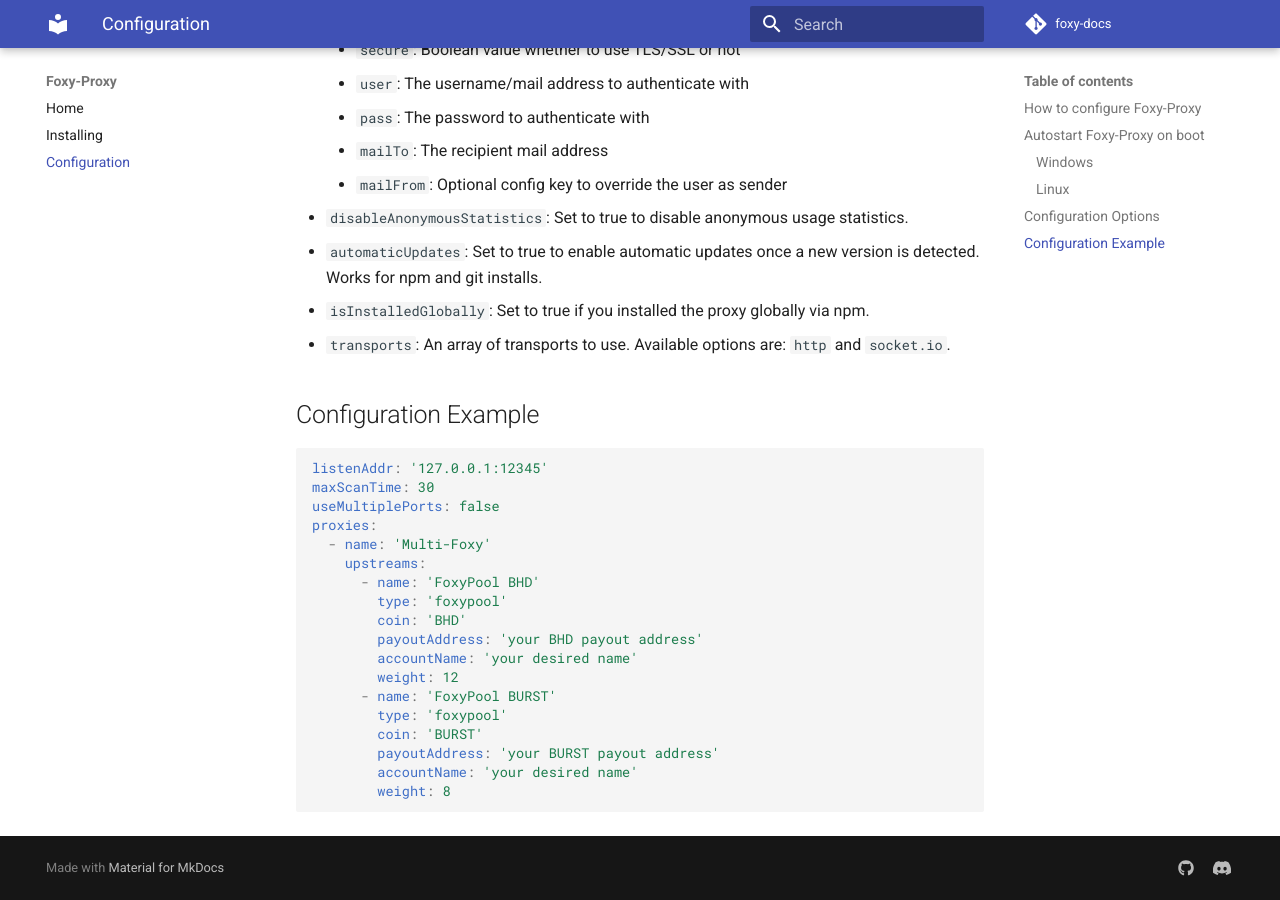
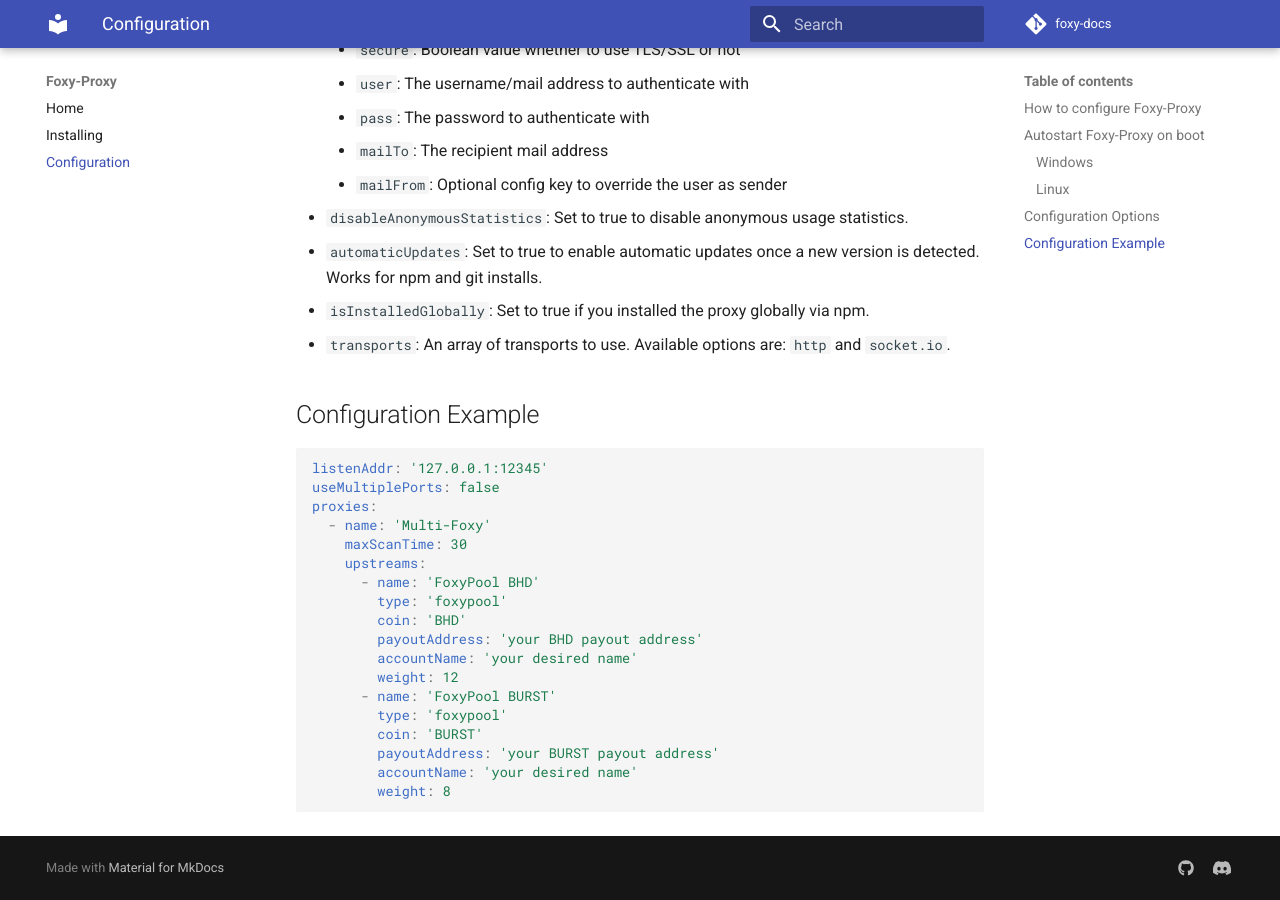
Before and after one commit to foxypool/docs, an MkDocs documentation site: the page built from docs/foxy-proxy/configuration.md, in a window 1280 px wide and 900 px high, scrolled down 4876 px. Built offline with MkDocs 1.6.1 and Material for MkDocs 9.7.7, drawn with Linux system fonts in a browser that asks for light colours; comment, search, counter and statistics services are not loaded.

````diff
--- a/docs/foxy-proxy/configuration.md
+++ b/docs/foxy-proxy/configuration.md
@@ -131,10 +131,10 @@ The config file currently consists of these config options:
 
 ```yaml
 listenAddr: '127.0.0.1:12345'
-maxScanTime: 30
 useMultiplePorts: false
 proxies:
   - name: 'Multi-Foxy'
+    maxScanTime: 30
     upstreams:
       - name: 'FoxyPool BHD'
         type: 'foxypool'
````
